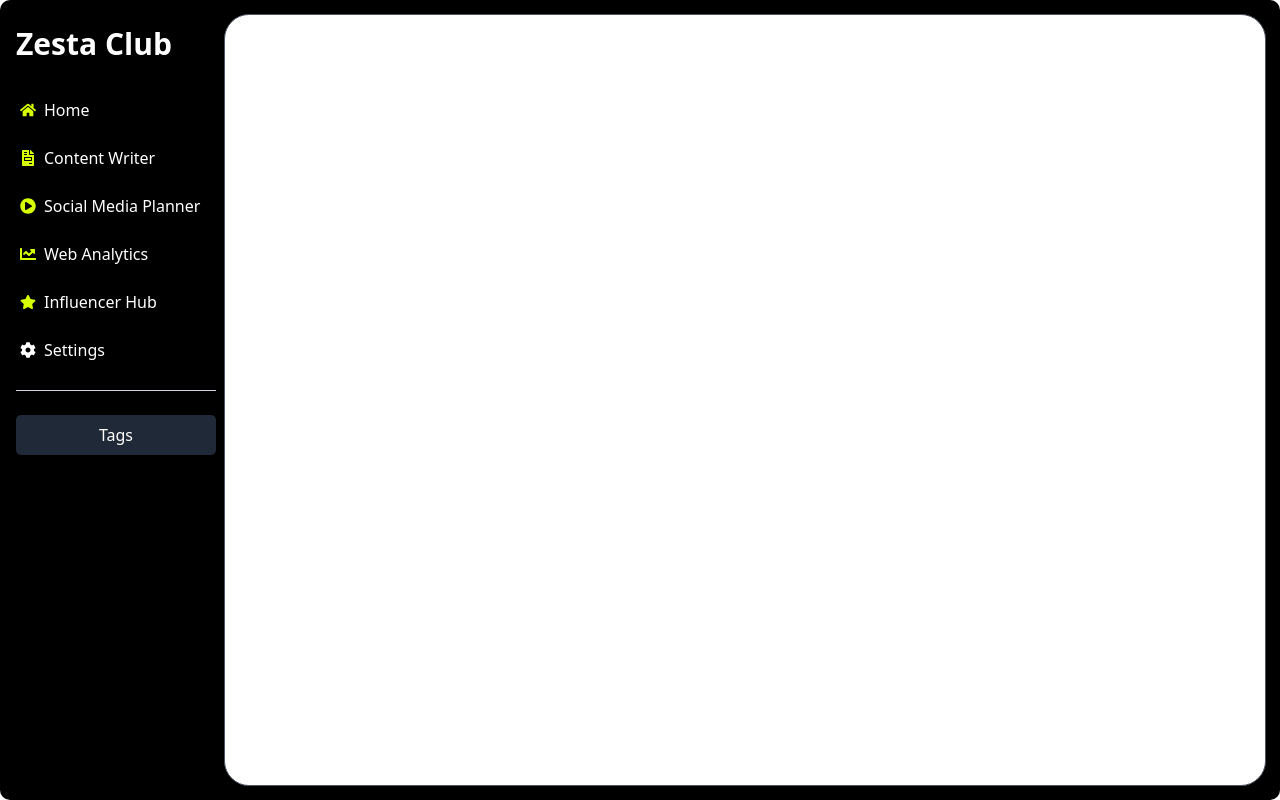
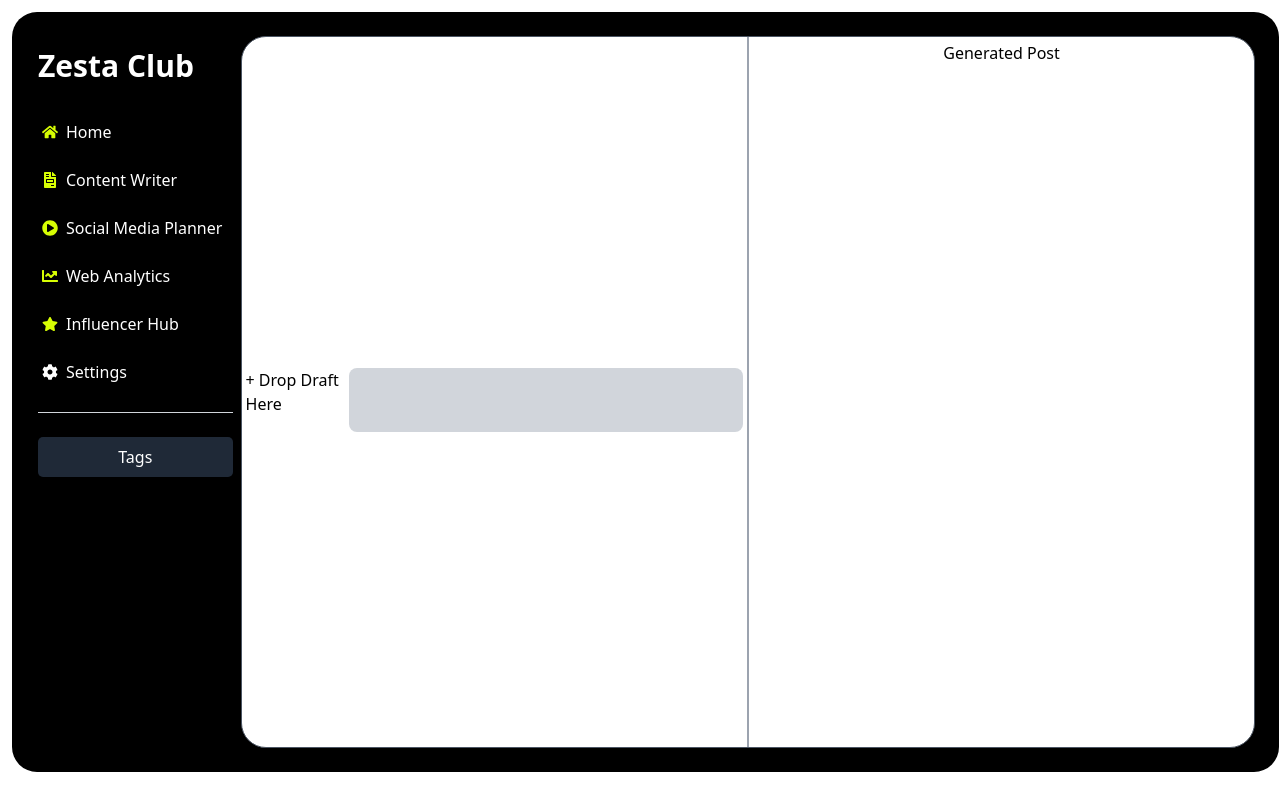
Before and after one commit to talhareh/zesta_frontend, a React (Vite) app: page / in a window 1280 px wide. Built offline with nearby package versions, Linux system fonts and the light colour scheme; no server answers.

Commit message:
gemini input

```diff
--- a/src/App.jsx
+++ b/src/App.jsx
@@ -57,7 +57,7 @@ function App() {
 
   return (
     <>
-      <div className="flex h-[100vh] w-screen p-2.5 rounded-[10px] bg-black text-white">
+      <div className="flex h-[95vh] w-[99vw] p-5 rounded-[25px] bg-black text-white">
 
       <SideBar/>
 
--- a/src/PostContent.jsx
+++ b/src/PostContent.jsx
@@ -2,13 +2,27 @@
 const PostContent = () => {
   return (
     <div className="flex-grow w-4/5 p-1 flex flex-col ">
+        <div className="flex-grow border bg-white text-black border-gray-600 flex justify-center rounded-[25px]">
 
-        <div className="flex-grow border bg-white text-black border-gray-600 flex items-center justify-center rounded-[25px]">
+            <div className="flex-1 m-1 flex justify-center items-center">
+                <div className="drop color-red-500">
+                    <h1>+ Drop Draft Here</h1>
+                </div>
 
+                <textarea className="mt-4 w-full rounded-lg bg-gray-300 px-4 py-2
+                                        focus:outline-none focus:ring-1 focus:ring-blue-500 resize-none flex-grow">
+
+                </textarea>
+            </div>
+
+            <div className="h-full border-l-2 border-gray-400"></div>
+            <div className="flex-1 text-center  m-1">
+                Generated Post
+            </div>
         </div>
 
 
-      </div>
+    </div>
   )
 }
 
--- a/src/index.css
+++ b/src/index.css
@@ -4,8 +4,9 @@
 
 body {
   margin: 20;
-  padding :20;
+  padding :12px;
   display: flex;
+
   min-height: 100vh;
 }
 
```
